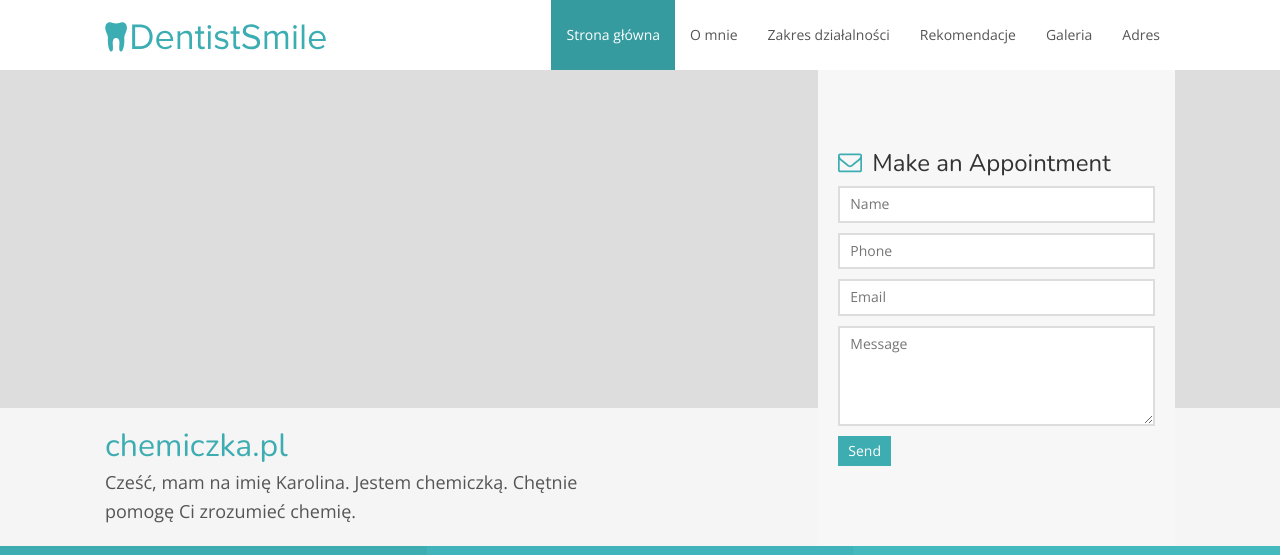
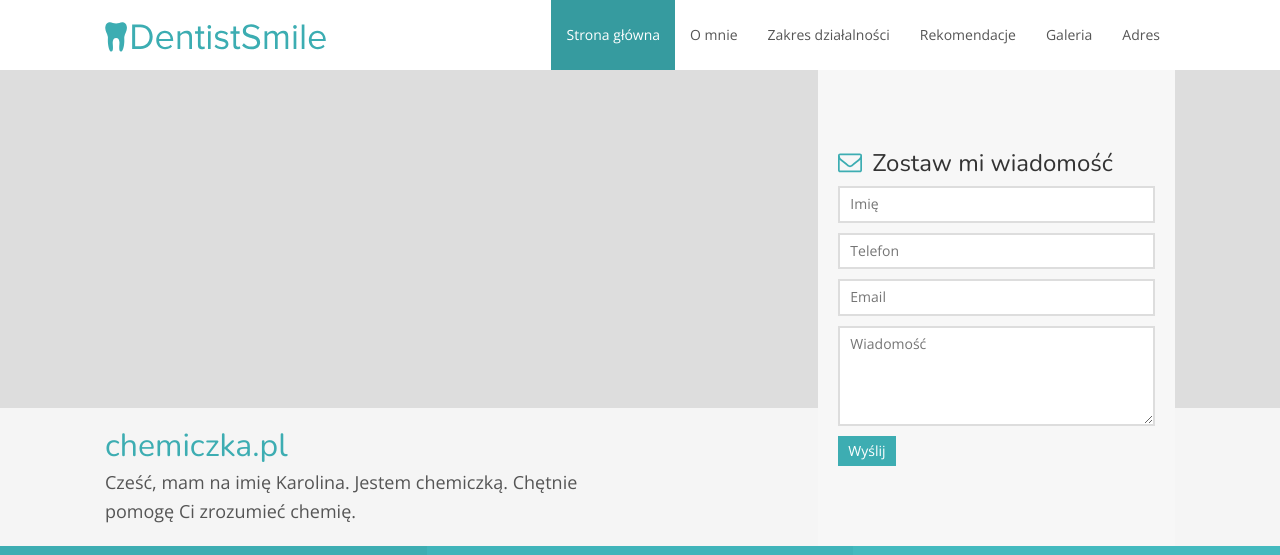
Before and after one commit to chemiczka/chemiczka.github.io, a Jekyll site: the page built from index.html, in a window 1280 px wide and 900 px high. Shown: the top 555 px of the window. Built offline with Jekyll 4.4.1, drawn with Linux system fonts in a browser that asks for light colours; nearby versions of some CDN libraries.

Commit message:
Contact info translations

```diff
--- a/index.html
+++ b/index.html
@@ -16,21 +16,21 @@ layout: default
     <div class="container-fluid">
 
         <div class="col-sm-6 col-sm-offset-6 col-md-4 col-md-offset-8 form">
-            <h3><svg class="icon icon-envelope-o"><use xlink:href="#icon-envelope-o"></use></svg>Make an Appointment</h3>
+            <h3><svg class="icon icon-envelope-o"><use xlink:href="#icon-envelope-o"></use></svg>Zostaw mi wiadomość</h3>
             <form action="https://getsimpleform.com/messages?form_api_token={{ site.api_token }}" method="post">
                 <div class="form-field">
-                    <input name="name" type="text" placeholder="Name" required>
+                    <input name="name" type="text" placeholder="Imię" required>
                 </div>
                 <div class="form-field">
-                    <input name="phone" type="tel" placeholder="Phone" required>
+                    <input name="phone" type="tel" placeholder="Telefon" required>
                 </div>
                 <div class="form-field">
                     <input name="email" type="email" placeholder="Email" required>
                 </div>
                 <div class="form-field">
-                    <textarea name="comments" placeholder="Message" required></textarea>
+                    <textarea name="comments" placeholder="Wiadomość" required></textarea>
                 </div>
-                <input type="submit" class="btn btn-default" value="Send">
+                <input type="submit" class="btn btn-default" value="Wyślij">
             </form>
         </div>
 
```
